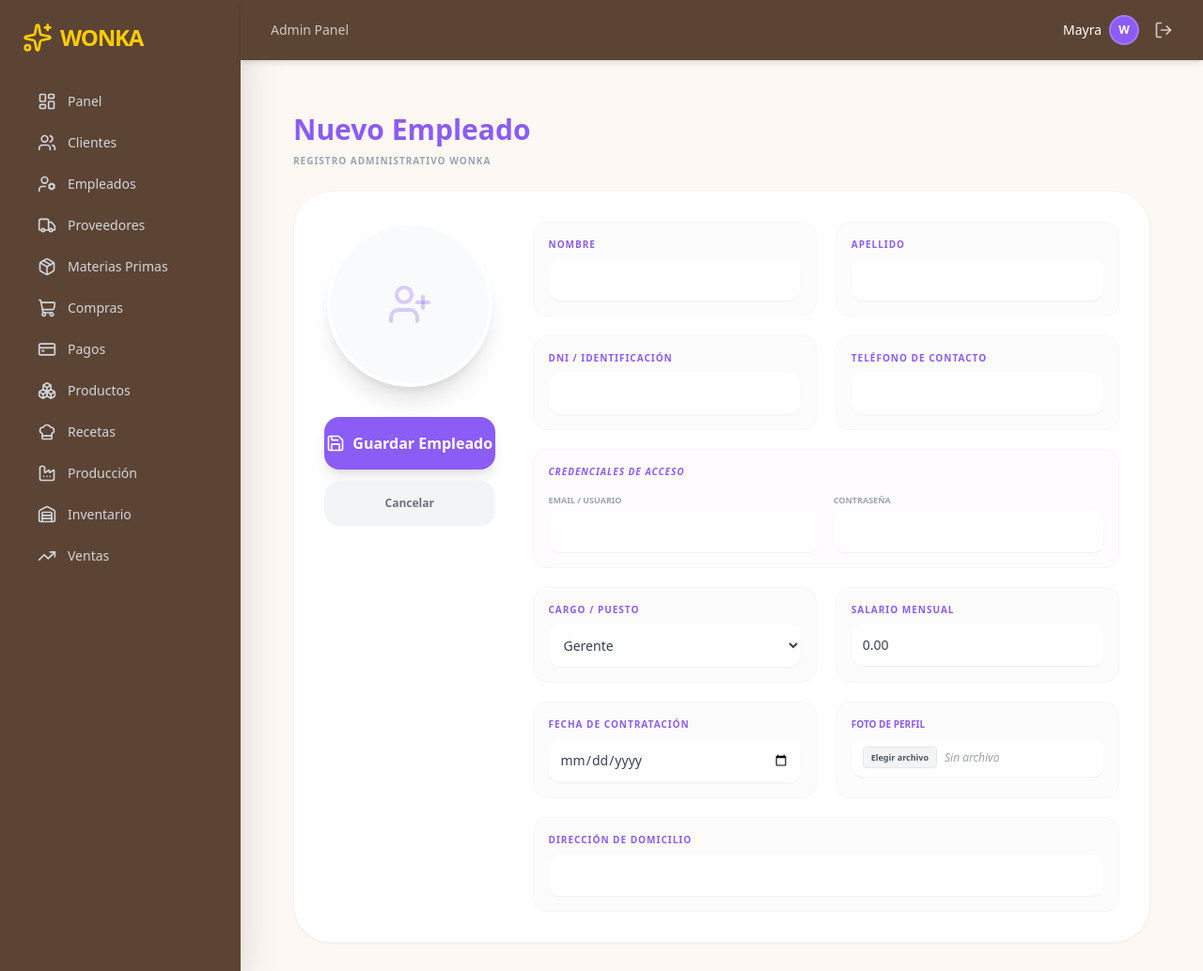
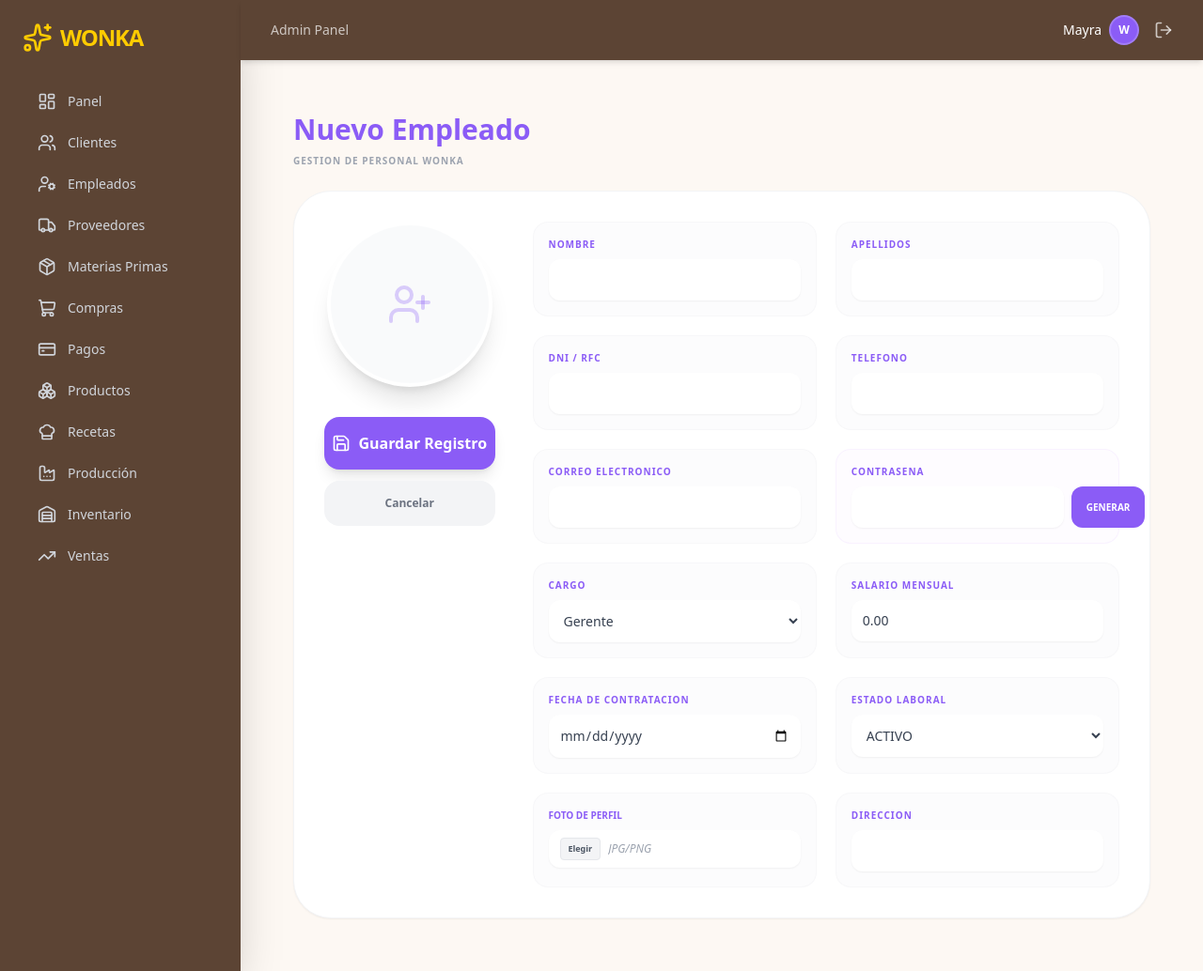
Before and after one commit to Mayra2410/ProyectoOctavoWonka, a Flask app: page /agregar_empleado in a window 1280 px wide. Shown: the whole page at 94% size. Run offline with Flask 3, Linux system fonts and the light colour scheme; some libraries are stand-ins or nearby versions.

Commit message:
Modulo de empleados y registro modificado

```diff
--- a/app.py
+++ b/app.py
@@ -1,41 +1,51 @@
-from flask import Flask, render_template, request, redirect, url_for, flash, session
+import logging
+from flask import Flask, render_template, redirect, url_for, flash, session
 from werkzeug.security import check_password_hash
 from models import db, Usuario
 from config import DevelopmentConfig
+
 from proveedores.routes import proveedores
 from registro.routesR import registro as registro_blueprint
-from registro.formsR import ClienteForm
 from clientes import cliente
 from empleados import empleado
 from forms import LoginForm
+from registro.formsR import ClienteForm
 
 app = Flask(__name__)
 app.config.from_object(DevelopmentConfig)
 app.config['SECRET_KEY'] = 'WonkA'
 
+logging.basicConfig(
+    filename='wonka_auditoria.log',
+    level=logging.INFO,
+    format='%(asctime)s - %(levelname)s - %(message)s',
+    encoding='utf-8'
+)
+
 db.init_app(app)
 
 app.register_blueprint(proveedores)
-app.register_blueprint(registro_blueprint)
+app.register_blueprint(registro_blueprint, url_prefix='/registro')
 app.register_blueprint(cliente)
 app.register_blueprint(empleado)
 
 @app.route("/", methods=["GET", "POST"])
 def index():
     form = LoginForm()
-
     if form.validate_on_submit():
         email = form.email.data
         password = form.password.data
-
         user = Usuario.query.filter_by(email=email).first()
 
         if user and check_password_hash(user.password_hash, password):
+            logging.info(f"ACCESO: Usuario {email} inicio sesion correctamente.")
+
             session['user_id'] = user.id_usuario
             session['rol'] = user.rol
             return redirect(url_for('proveedores.lista_proveedores'))
         else:
-            flash("Correo o contraseña incorrectos. Intenta de nuevo.", "error")
+            logging.warning(f"FALLO: Intento de conexion erroneo para {email}.")
+            flash("Correo o contrasena incorrectos.", "error")
             return redirect(url_for('index'))
 
     return render_template("index.html", form=form)
@@ -45,7 +55,16 @@ def registro_pagina():
     form = ClienteForm()
     return render_template('registro/usuarioRegistro.html', form=form)
 
+@app.route("/logout")
+def logout():
+    usuario_id = session.get('user_id', 'Anonimo')
+    logging.info(f"SALIDA: El usuario ID {usuario_id} cerro sesion.")
+    session.clear()
+    flash("Has cerrado sesion correctamente.", "info")
+    return redirect(url_for('index'))
+
 if __name__ == "__main__":
     with app.app_context():
         db.create_all()
+
     app.run(debug=True)
--- a/templates/clientes/clientesAdmin.html
+++ b/templates/clientes/clientesAdmin.html
@@ -42,8 +42,7 @@
                     {% for cliente in clientes %}
                     <tr
                         onclick="window.location.href='{{ url_for('cliente.detalle_cliente', id=cliente.id_cliente) }}'"
-                        class="group hover:bg-wonka-purple/[0.03] transition-all duration-200 cursor-pointer"
-                    >
+                        class="group hover:bg-wonka-purple/[0.03] transition-all duration-200 cursor-pointer">
                         <td class="py-5 px-6 text-center font-bold text-wonka-brown text-sm">{{ cliente.id_cliente }}</td>
 
                         <td class="py-5 px-4">
--- a/templates/empleados/agregarEmpleados.html
+++ b/templates/empleados/agregarEmpleados.html
@@ -3,12 +3,11 @@
 {% block content %}
 <div class="max-w-[1200px] mx-auto p-6">
     <h1 class="text-3xl font-black text-wonka-purple mb-2">Nuevo Empleado</h1>
-    <p class="text-gray-400 text-[10px] font-bold mb-6 uppercase tracking-widest">Registro Administrativo Wonka</p>
+    <p class="text-gray-400 text-[10px] font-bold mb-6 uppercase tracking-widest">Gestion de Personal Wonka</p>
 
-    <form action="{{ url_for('empleado.agregar_empleado') }}" method="POST" enctype="multipart/form-data" novalidate>
+    <form action="{{ url_for('empleado.agregar_empleado') }}" method="POST" enctype="multipart/form-data" id="empleadoForm" novalidate>
         {{ form.csrf_token }}
 
-        <input type="hidden" name="estatus" value="ACTIVO">
         <input type="hidden" name="imagen_base64_recuperada" id="imagen_base64_recuperada">
 
         <div class="bg-white rounded-[2.5rem] shadow-sm border border-gray-100 p-8 grid grid-cols-1 lg:grid-cols-4 gap-10">
@@ -18,126 +17,105 @@
                     <i data-lucide="user-plus" id="placeholder-icon" class="w-12 h-12 text-wonka-purple/30"></i>
                     <img id="image-preview" src="#" class="hidden w-full h-full object-cover">
                 </div>
-
                 <div class="w-full space-y-3">
                     <button type="submit" class="w-full py-4 bg-wonka-purple text-white font-black rounded-2xl shadow-lg hover:scale-[1.02] transition-transform flex items-center justify-center gap-2">
-                        <i data-lucide="save" class="w-5 h-5"></i> Guardar Empleado
+                        <i data-lucide="save" class="w-5 h-5"></i> Guardar Registro
                     </button>
-                    <a href="{{ url_for('empleado.empleadosAdmin') }}" class="block w-full py-4 bg-gray-100 text-gray-500 font-bold rounded-2xl text-center text-xs transition-colors hover:bg-gray-200">
-                        Cancelar
-                    </a>
+                    <a href="{{ url_for('empleado.empleadosAdmin') }}" class="block w-full py-4 bg-gray-100 text-gray-500 font-bold rounded-2xl text-center text-xs">Cancelar</a>
                 </div>
             </div>
 
             <div class="lg:col-span-3 grid grid-cols-1 md:grid-cols-2 gap-5">
 
                 {% macro input_wonka(field, label, col_span=False) %}
-                <div class="p-4 bg-gray-50/50 rounded-2xl border border-gray-100/50 {{ 'md:col-span-2' if col_span }}">
+                <div class="p-4 bg-gray-50/50 rounded-2xl border {{ 'border-red-200 bg-red-50/30' if field.errors else 'border-gray-100/50' }} {{ 'md:col-span-2' if col_span }}">
                     <label class="text-[10px] font-black text-wonka-purple uppercase tracking-widest block mb-2">{{ label }}</label>
                     {{ field(class="w-full bg-white border-0 rounded-xl p-3 shadow-sm focus:ring-2 focus:ring-wonka-purple outline-none text-sm text-gray-700") }}
-                    {% for error in field.errors %}
-                        <span class="text-red-500 text-[10px] font-bold mt-1 block">❌ {{ error }}</span>
-                    {% endfor %}
+
+                    {% if field.errors %}
+                        {% for error in field.errors %}
+                            <span class="text-[9px] text-red-500 font-bold mt-1 block uppercase">{{ error }}</span>
+                        {% endfor %}
+                    {% endif %}
                 </div>
                 {% endmacro %}
 
                 {{ input_wonka(form.nombre, "Nombre") }}
-                {{ input_wonka(form.apellido, "Apellido") }}
-                {{ input_wonka(form.dni_cedula, "DNI / Identificación") }}
-                {{ input_wonka(form.telefono, "Teléfono de Contacto") }}
+                {{ input_wonka(form.apellido, "Apellidos") }}
+                {{ input_wonka(form.dni_cedula, "DNI / RFC") }}
+                {{ input_wonka(form.telefono, "Telefono") }}
+                {{ input_wonka(form.email, "Correo Electronico") }}
 
-                <div class="p-4 bg-purple-50/30 rounded-2xl border border-purple-100/50 md:col-span-2">
-                    <label class="text-[10px] font-black text-wonka-purple uppercase tracking-widest block mb-4 italic">Credenciales de Acceso</label>
-                    <div class="grid grid-cols-1 md:grid-cols-2 gap-4">
-                        <div>
-                            <label class="text-[9px] font-bold text-gray-400 uppercase mb-1 block">Email / Usuario</label>
-                            {{ form.email(class="w-full bg-white border-0 rounded-xl p-3 shadow-sm focus:ring-2 focus:ring-wonka-purple outline-none text-sm text-gray-700") }}
-                            {% for error in form.email.errors %}<span class="text-red-500 text-[10px] font-bold mt-1 block">{{ error }}</span>{% endfor %}
-                        </div>
-                        <div>
-                            <label class="text-[9px] font-bold text-gray-400 uppercase mb-1 block">Contraseña</label>
-                            {{ form.password(class="w-full bg-white border-0 rounded-xl p-3 shadow-sm focus:ring-2 focus:ring-wonka-purple outline-none text-sm text-gray-700") }}
-                            {% for error in form.password.errors %}<span class="text-red-500 text-[10px] font-bold mt-1 block">{{ error }}</span>{% endfor %}
+                <div class="p-4 bg-purple-50/30 rounded-2xl border {{ 'border-red-200 bg-red-50/30' if form.password.errors else 'border-purple-100/50' }}">
+                    <label class="text-[10px] font-black text-wonka-purple uppercase tracking-widest block mb-2">Contrasena</label>
+                    <div class="flex gap-2">
+                        {{ form.password(class="flex-1 bg-white border-0 rounded-xl p-3 shadow-sm outline-none text-sm text-gray-700", id="passInput") }}
+                        <button type="button" id="btnGen" onclick="generarPassword()" class="px-4 bg-wonka-purple text-white rounded-xl text-[10px] font-black uppercase hover:bg-wonka-purple/80 transition-colors">
+                            Generar
+                        </button>
+                    </div>
+                    {% if form.password.errors %}
+                        {% for error in form.password.errors %}
+                            <span class="text-[9px] text-red-500 font-bold mt-1 block uppercase">{{ error }}</span>
+                        {% endfor %}
+                    {% endif %}
+                </div>
+
+                {{ input_wonka(form.puesto, "Cargo") }}
+                {{ input_wonka(form.salario_mensual, "Salario Mensual") }}
+                {{ input_wonka(form.fecha_contratacion, "Fecha de Contratacion") }}
+                {{ input_wonka(form.estatus, "Estado Laboral") }}
+
+                <div class="md:col-span-2 grid grid-cols-1 md:grid-cols-2 gap-5">
+                    <div class="p-4 bg-gray-50/50 rounded-2xl border border-gray-100/50">
+                        <label class="text-[10px] font-black text-wonka-purple uppercase block mb-2">Foto de Perfil</label>
+                        <div class="relative w-full h-10">
+                            <input type="file" name="imagen_empleado" class="absolute inset-0 z-20 w-full h-full opacity-0 cursor-pointer" onchange="previewImage(this)">
+                            <div class="absolute inset-0 z-10 w-full bg-white border-0 rounded-xl px-3 shadow-sm flex items-center gap-2 pointer-events-none">
+                                <span class="bg-gray-100 border border-gray-200 px-2 py-1 rounded text-[9px] font-bold text-gray-600">Elegir</span>
+                                <span id="fake-file-name" class="text-xs text-gray-400 truncate flex-1 italic">JPG/PNG</span>
+                            </div>
                         </div>
                     </div>
+
+                    {{ input_wonka(form.direccion, "Direccion") }}
                 </div>
-
-                {{ input_wonka(form.puesto, "Cargo / Puesto") }}
-                {{ input_wonka(form.salario_mensual, "Salario Mensual") }}
-                {{ input_wonka(form.fecha_contratacion, "Fecha de Contratación") }}
-
-                <div class="p-4 bg-gray-50/50 rounded-2xl border border-gray-100/50">
-                    <label class="text-[10px] font-black text-wonka-purple uppercase block mb-2">Foto de Perfil</label>
-                    <div class="relative w-full h-10">
-                        <input type="file" name="imagen_empleado" class="absolute inset-0 z-20 w-full h-full opacity-0 cursor-pointer" onchange="previewImage(this)">
-                        <div id="fake-input-container" class="absolute inset-0 z-10 w-full bg-white border-0 rounded-xl px-3 shadow-sm flex items-center gap-2 pointer-events-none">
-                            <span class="bg-gray-100 border border-gray-200 px-2 py-1 rounded text-[9px] font-bold text-gray-600">Elegir archivo</span>
-                            <span id="fake-file-name" class="text-xs text-gray-400 truncate flex-1 italic">Sin archivo</span>
-                            <span id="badge-memoria" class="hidden bg-wonka-purple/10 text-wonka-purple text-[8px] px-1.5 py-0.5 rounded-full font-bold">RECUPERADO</span>
-                        </div>
-                    </div>
-                </div>
-
-                {{ input_wonka(form.direccion, "Dirección de Domicilio", col_span=True) }}
             </div>
         </div>
     </form>
 </div>
 
 <script>
+    function generarPassword() {
+        const chars = "abcdefghijklmnopqrstuvwxyzABCDEFGHIJKLMNOPQRSTUVWXYZ0123456789!@#$%^&*";
+        let pass = "";
+        for (let i = 0; i < 12; i++) pass += chars.charAt(Math.floor(Math.random() * chars.length));
+        const input = document.getElementById('passInput');
+        input.value = pass;
+        input.type = "text";
+        input.readOnly = true;
+        document.getElementById('btnGen').innerText = "GENERADA";
+        document.getElementById('btnGen').classList.replace('bg-wonka-purple', 'bg-gray-300');
+    }
+
     function previewImage(input) {
         if (input.files && input.files[0]) {
-            const nombre = input.files[0].name;
+            const file = input.files[0];
+            document.getElementById('fake-file-name').innerText = file.name;
             const reader = new FileReader();
-            reader.onload = (e) => {
-                const b64 = e.target.result;
-                const prev = document.getElementById('image-preview');
-                prev.src = b64;
-                prev.classList.remove('hidden');
+            reader.onload = function(e) {
+                document.getElementById('image-preview').src = e.target.result;
+                document.getElementById('image-preview').classList.remove('hidden');
                 document.getElementById('placeholder-icon').classList.add('hidden');
-                document.getElementById('imagen_base64_recuperada').value = b64;
-
-                localStorage.setItem('emp_wonka_img', b64);
-                localStorage.setItem('emp_wonka_name', nombre);
-                actualizarInterfazArchivo(nombre, false);
-            }
-            reader.readAsDataURL(input.files[0]);
-        }
-    }
-
-    function actualizarInterfazArchivo(nombre, esRecuperado) {
-        const textElem = document.getElementById('fake-file-name');
-        const badge = document.getElementById('badge-memoria');
-        textElem.innerText = nombre;
-        textElem.classList.replace('text-gray-400', 'text-gray-700');
-        if (esRecuperado) {
-            textElem.classList.add('font-bold', 'text-wonka-purple');
-            badge.classList.remove('hidden');
-        } else {
-            badge.classList.add('hidden');
+                document.getElementById('imagen_base64_recuperada').value = e.target.result;
+            };
+            reader.readAsDataURL(file);
         }
     }
 
     document.addEventListener('DOMContentLoaded', () => {
         if (typeof lucide !== 'undefined') lucide.createIcons();
-
-        const data = localStorage.getItem('emp_wonka_img');
-        const name = localStorage.getItem('emp_wonka_name');
-        const hayErrores = document.querySelectorAll('.text-red-500').length > 0;
-
-        if (data && hayErrores) {
-            const prev = document.getElementById('image-preview');
-            prev.src = data;
-            prev.classList.remove('hidden');
-            document.getElementById('placeholder-icon').classList.add('hidden');
-            document.getElementById('imagen_base64_recuperada').value = data;
-            actualizarInterfazArchivo(name, true);
-        }
-
-        if (!hayErrores) {
-            localStorage.removeItem('emp_wonka_img');
-            localStorage.removeItem('emp_wonka_name');
-        }
+        window.history.replaceState({}, document.title, window.location.pathname);
     });
 </script>
 {% endblock %}
```
Also changed, not shown: empleados/formsE.py (+17 -5 lines), empleados/routesE.py (+43 -66 lines), registro/formsR.py (+17 -16 lines), registro/routesR.py (+9 -6 lines), 1 other file.
